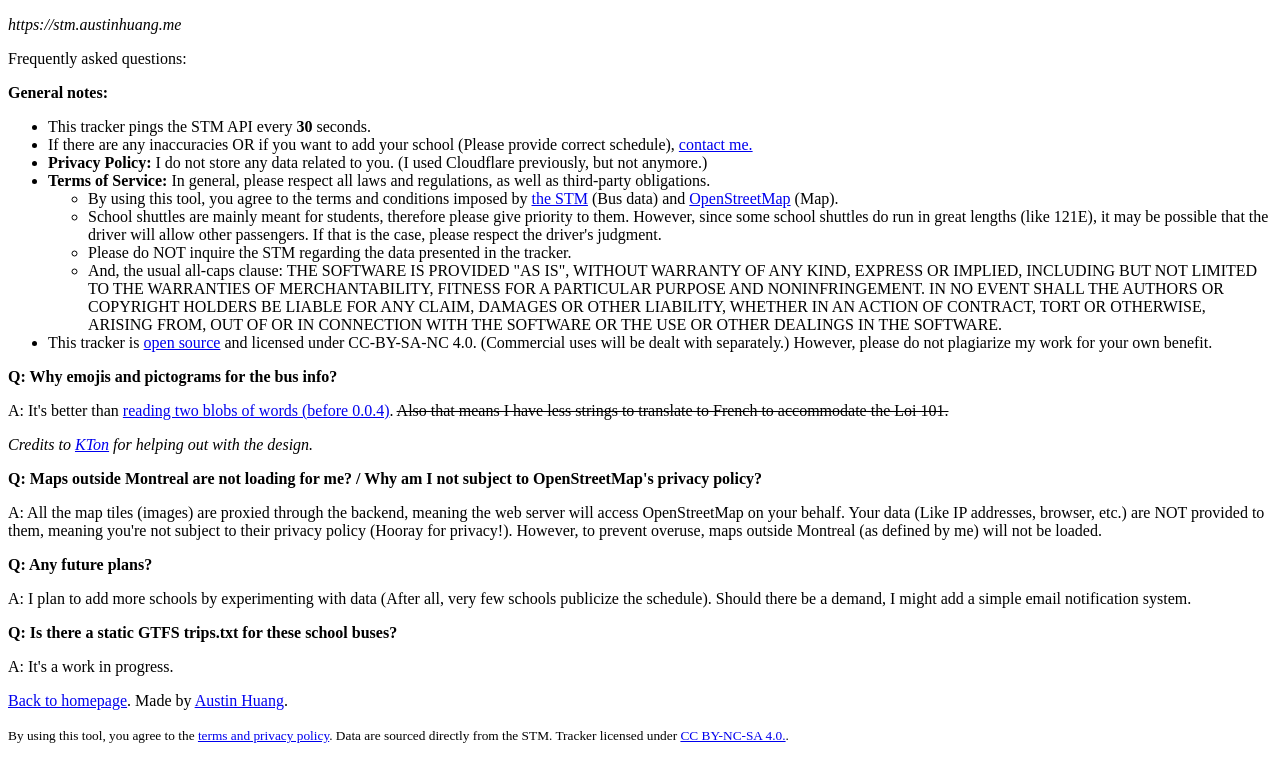
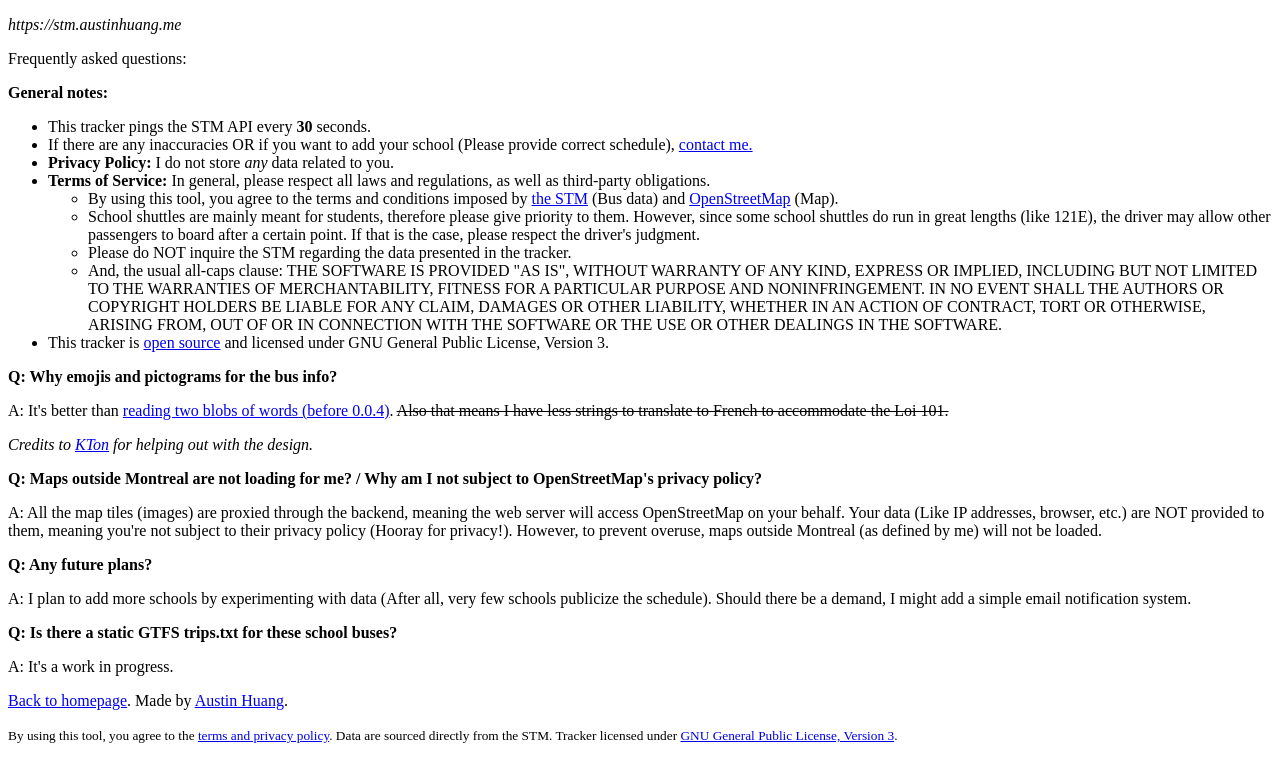
Before and after one commit to austinhuang0131/stm-shuttle-tracker, a website: page faq.html in a window 1280 px wide. Drawn offline with Linux system fonts and the light colour scheme.

Commit message:
restart development

```diff
--- a/faq.html
+++ b/faq.html
@@ -37,8 +37,8 @@
         title="End of page">contact me.</a>
       </li>
       <li>
-        <b id="terms">Privacy Policy:</b> I do not store any data related to
-        you. (I used Cloudflare previously, but not anymore.)
+        <b id="terms">Privacy Policy:</b> I do not store <i>any</i> data related to
+        you.
       </li>
       <li>
         <b>Terms of Service:</b> In general, please respect all laws and
@@ -58,8 +58,8 @@
           <li>
             School shuttles are mainly meant for students, therefore please give
             priority to them. However, since some school shuttles do run in
-            great lengths (like 121E), it may be possible that the driver will
-            allow other passengers. If that is the case, please respect the
+            great lengths (like 121E), the driver may allow other passengers to
+            board after a certain point. If that is the case, please respect the
             driver's judgment.
           </li>
           <li>
@@ -83,9 +83,7 @@
         <a href="https://github.com/austinhuang0131/stm-shuttle-tracker/"
           >open source</a
         >
-        and licensed under CC-BY-SA-NC 4.0. (Commercial uses will be dealt with
-        separately.) However, please do not plagiarize my work for your own
-        benefit.
+        and licensed under GNU General Public License, Version 3.
       </li>
     </ul>
     <p>
@@ -146,8 +144,8 @@
         from the STM. Tracker licensed under
         <a
           rel="license"
-          href="http://creativecommons.org/licenses/by-nc-sa/4.0/"
-          >CC BY-NC-SA 4.0.</a
+          href="https://www.gnu.org/licenses/gpl-3.0.html"
+          >GNU General Public License, Version 3</a
         >.</small
       >
     </p>
--- a/package.json
+++ b/package.json
@@ -1,6 +1,6 @@
 {
   "name": "stmbus",
-  "version": "0.1.6",
+  "version": "0.1.7",
   "author": "Austin Huang <im@austinhuang.me> (https://austinhuang.me)",
   "description": "Checks STM shuttle buses",
   "main": "server.js",
--- a/server.js
+++ b/server.js
@@ -1,6 +1,6 @@
 /*
     STM Shuttle Tracker
-    Copyright (C) 2020 Austin Huang <im@austinhuang.me> (https://austinhuang.me)
+    Copyright (C) 2020-2021 Austin Huang <im@austinhuang.me> (https://austinhuang.me)
 
     This program is free software: you can redistribute it and/or modify
     it under the terms of the GNU General Public License as published by
--- a/update.js
+++ b/update.js
@@ -1,6 +1,6 @@
 /*
     STM Shuttle Tracker
-    Copyright (C) 2020 Austin Huang <im@austinhuang.me> (https://austinhuang.me)
+    Copyright (C) 2020-2021 Austin Huang <im@austinhuang.me> (https://austinhuang.me)
 
     This program is free software: you can redistribute it and/or modify
     it under the terms of the GNU General Public License as published by
```
Also changed, not shown: index.html (+2 -2 lines), changelog.txt.
